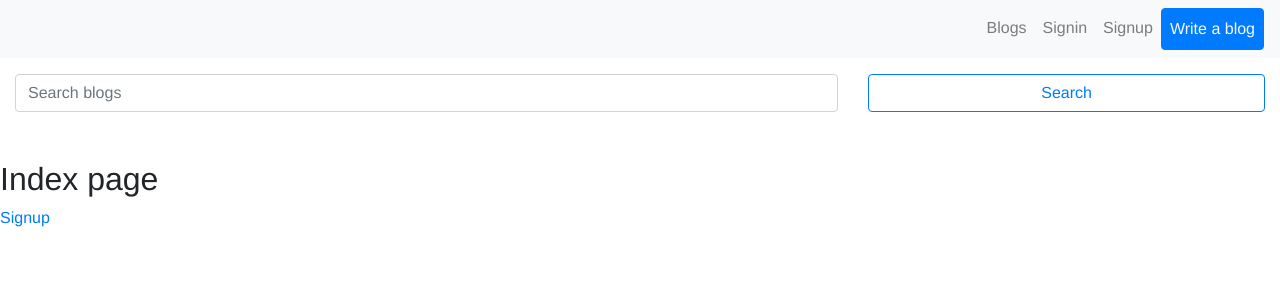
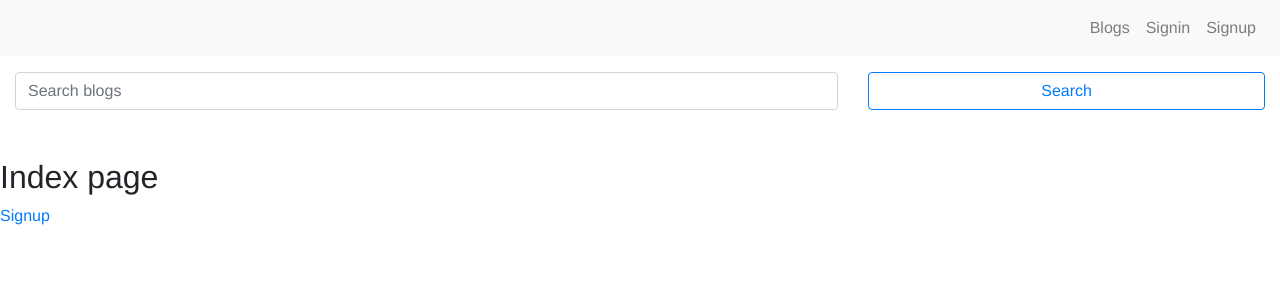
Before and after one commit to cardfaux/BlogNextJS-Frontend, a Next.js app: page / in a window 1280 px wide. Shown: the top 300 px of the page. Built offline with nearby package versions, Linux system fonts and the light colour scheme.

Commit message:
only auth users and auth users with role of 0 can see the write a blog button

```diff
--- a/components/shared/Header.jsx
+++ b/components/shared/Header.jsx
@@ -77,11 +77,13 @@ const Header = () => {
               </NavItem>
             )}
 
-            <NavItem>
-              <Link href='/user/crud/blog'>
-                <NavLink className='btn btn-primary text-light'>Write a blog</NavLink>
-              </Link>
-            </NavItem>
+            {isAuth() && isAuth().role === 0 && (
+              <NavItem>
+                <Link href='/user/crud/blog'>
+                  <NavLink className='btn btn-primary text-light'>Write a blog</NavLink>
+                </Link>
+              </NavItem>
+            )}
           </Nav>
         </Collapse>
       </Navbar>
```
